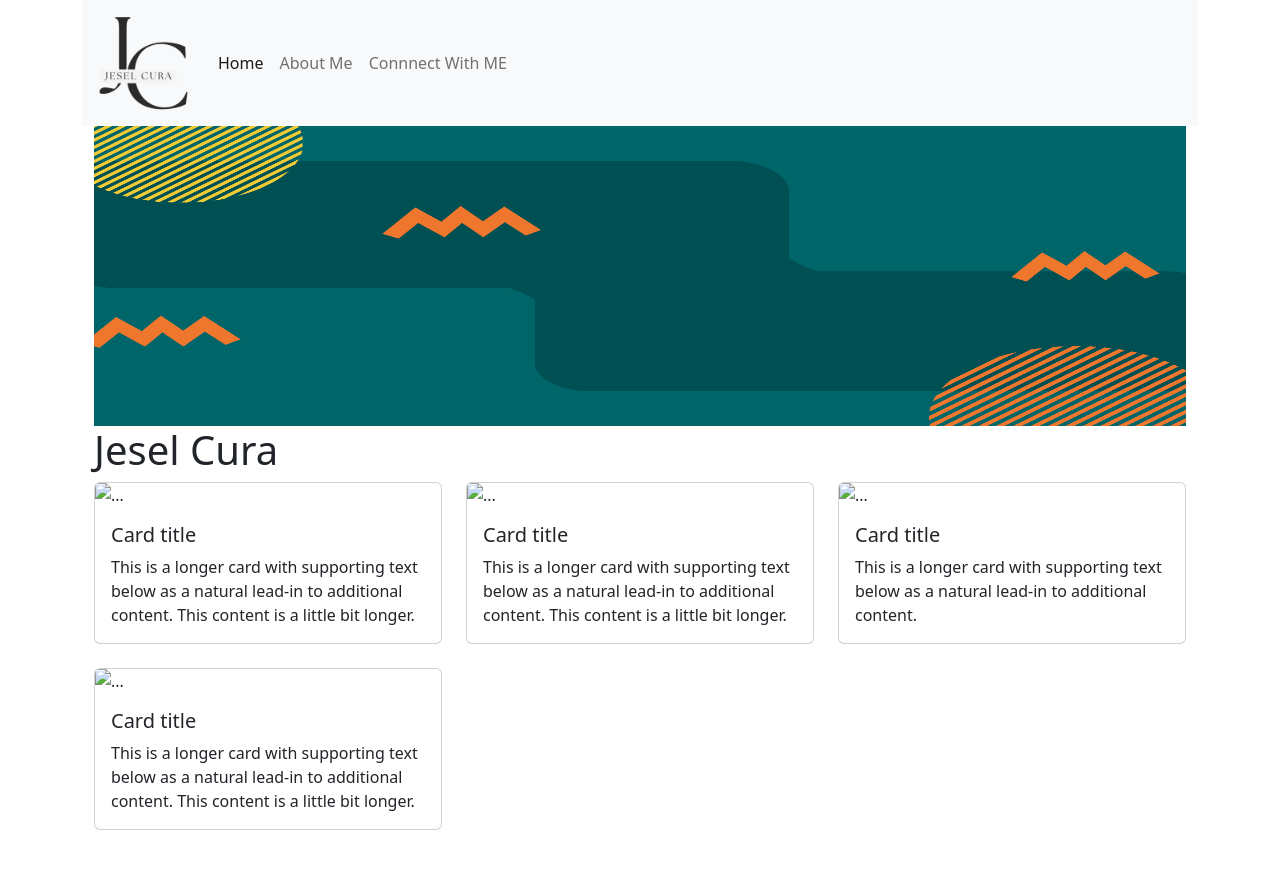
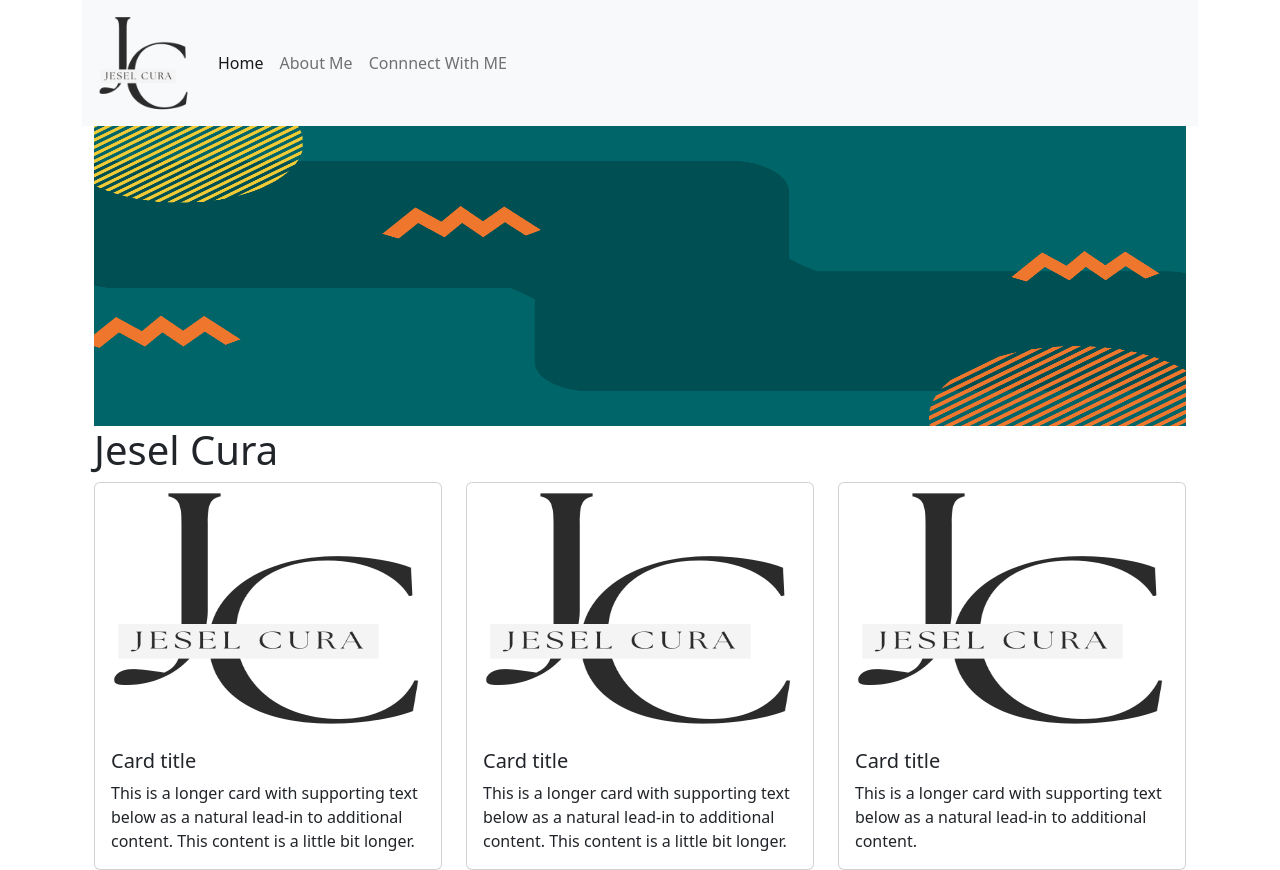
Before and after one commit to skylake28/bootstrap, a website: page index.html in a window 1280 px wide. Before the commit the page ends 830 px from the top, so only its background shows below. Drawn offline with nearby package versions, Linux system fonts and the light colour scheme.

Commit message:
Update index.html

```diff
--- a/index.html
+++ b/index.html
@@ -47,7 +47,7 @@
         <div class="row row-cols-1 row-cols-md-3 g-4">
           <div class="col">
             <div class="card">
-              <img src="..." class="card-img-top" alt="...">
+              <img src="https://skylake28.github.io/bootstrap/img/logo.png" class="card-img-top" alt="..." width="250px" height="250px">
               <div class="card-body">
                 <h5 class="card-title">Card title</h5>
                 <p class="card-text">This is a longer card with supporting text below as a natural lead-in to additional content. This content is a little bit longer.</p>
@@ -56,7 +56,7 @@
           </div>
           <div class="col">
             <div class="card">
-              <img src="..." class="card-img-top" alt="...">
+                <img src="https://skylake28.github.io/bootstrap/img/logo.png" class="card-img-top" alt="..." width="250px" height="250px">
               <div class="card-body">
                 <h5 class="card-title">Card title</h5>
                 <p class="card-text">This is a longer card with supporting text below as a natural lead-in to additional content. This content is a little bit longer.</p>
@@ -65,19 +65,10 @@
           </div>
           <div class="col">
             <div class="card">
-              <img src="..." class="card-img-top" alt="...">
+                <img src="https://skylake28.github.io/bootstrap/img/logo.png" class="card-img-top" alt="..." width="250px" height="250px">
               <div class="card-body">
                 <h5 class="card-title">Card title</h5>
                 <p class="card-text">This is a longer card with supporting text below as a natural lead-in to additional content.</p>
-              </div>
-            </div>
-          </div>
-          <div class="col">
-            <div class="card">
-              <img src="..." class="card-img-top" alt="...">
-              <div class="card-body">
-                <h5 class="card-title">Card title</h5>
-                <p class="card-text">This is a longer card with supporting text below as a natural lead-in to additional content. This content is a little bit longer.</p>
               </div>
             </div>
           </div>
```
